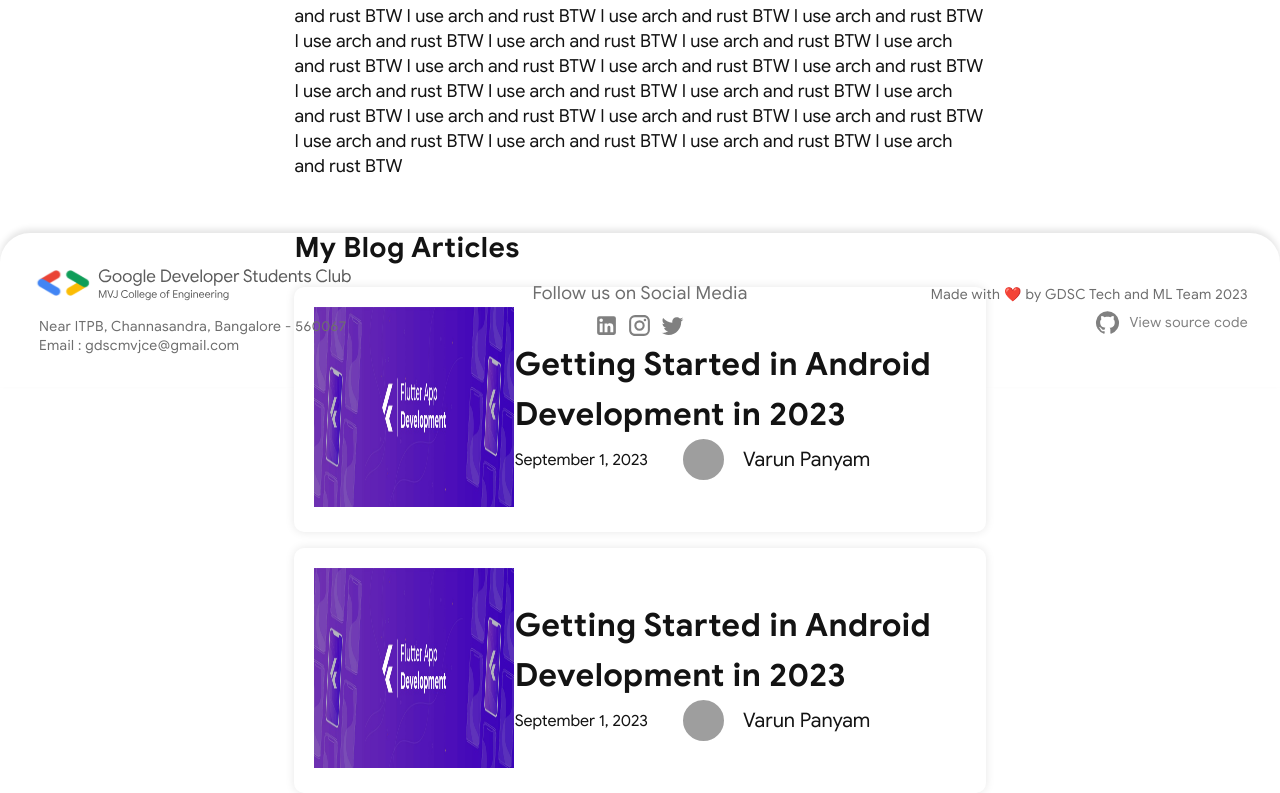
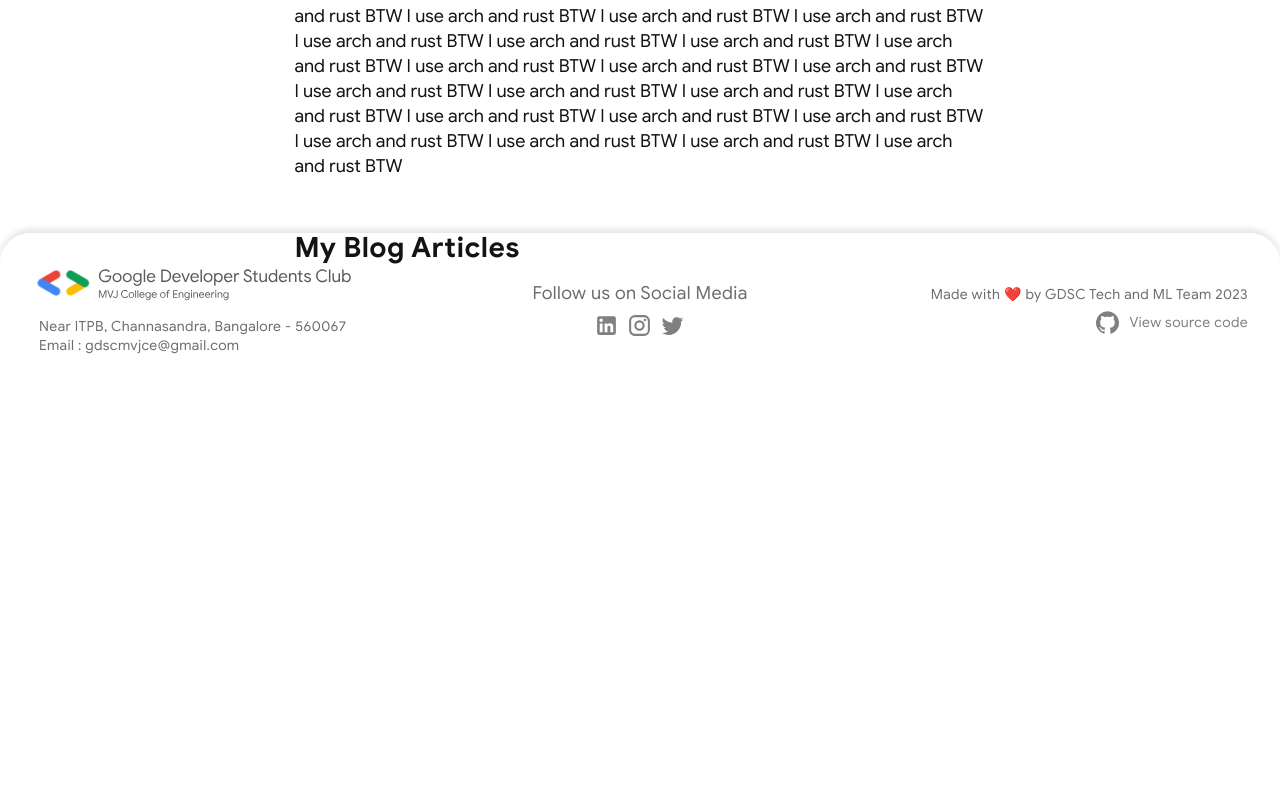
Before and after one commit to gdscmvj/gdscmvj-website, a Next.js app: page /profile/1 in a window 1280 px wide. Shown: the part 1077-1870 px from the top of the page. After the commit the page ends 1464 px from the top, so only its background shows below. Built offline with nearby package versions, Linux system fonts and the light colour scheme; grey boxes are pictures that could not be loaded.

Commit message:
deploy: GDSC-MVJCE/gdscmvjce-website@c631bc705cd9e6e62d1a471996e8409d4e59092c

```diff
--- a/components/articleFooter/ArticleFooter.jsx
+++ /dev/null
@@ -1,44 +0,0 @@
-import React from "react";
-import {
-  ArticleFooterContentContainer,
-  ArticleFooterImg,
-  ArticleFooterImgDiv,
-  ArticleFooterTextContainer,
-  ArticleFooterTitle
-} from "./ArticleFooter.styled";
-
-import Avatar from "../avatar/Avatar";
-import { article } from "@/constants/blogData";
-import Image from "next/image";
-import Typography from "../display/typography/Typography";
-import {
-  ArticleAuthor,
-  ArticleAuthorContainer,
-  ArticleDate,
-  ArticleMetaContainer
-} from "../blog/BlogArticle.styled";
-
-const ArticleFooter = () => {
-  return (
-    <ArticleFooterContentContainer>
-      <ArticleFooterImgDiv>
-        <Image src="/images/blogimg.png" width={200} height={200} alt="" />
-        {/* Please fix the image's properties accordingly. Hardcoded 200 for now */}
-      </ArticleFooterImgDiv>
-      <ArticleFooterTextContainer>
-        <ArticleFooterTitle>
-          <Typography variant="h2">{article.title}</Typography>
-        </ArticleFooterTitle>
-        <ArticleMetaContainer>
-          <ArticleDate>{article.publishedDate}</ArticleDate>
-          <ArticleAuthorContainer>
-            <Avatar url="https://img.freepik.com/free-photo/young-bearded-man-with-striped-shirt_273609-5677.jpg?w=2000" />
-            <ArticleAuthor>{article.author}</ArticleAuthor>
-          </ArticleAuthorContainer>
-        </ArticleMetaContainer>
-      </ArticleFooterTextContainer>
-    </ArticleFooterContentContainer>
-  );
-};
-
-export default ArticleFooter;
--- a/components/articleFooter/ArticleFooter.styled.js
+++ /dev/null
@@ -1,31 +0,0 @@
-import styled from "styled-components";
-
-export const ArticleFooterContentContainer = styled.div`
-  display: flex;
-  align-items: center;
-  justify-content: space-between;
-  width: 100%;
-  height: 245px;
-  gap: 70px;
-  border-radius: 10px;
-  background-color: ${({ theme }) => theme.colors.bgPrimary};
-  padding: 20px;
-  box-shadow: 0px 0px 10px 0px rgba(0, 0, 0, 0.1);
-`;
-
-export const ArticleFooterImgDiv = styled.div`
-  width: 20%;
-  height: 100%;
-  object-fit: cover;
-`;
-
-export const ArticleFooterTextContainer = styled.div`
-  display: flex;
-  flex-direction: column;
-  justify-content: space-between;
-`;
-
-export const ArticleFooterTitle = styled.div`
-  font-size: 40px;
-  font-weight: 700;
-`;
--- a/components/profile/ProfilePageComponent.jsx
+++ b/components/profile/ProfilePageComponent.jsx
@@ -24,7 +24,6 @@ import Typography from "@/components/display/typography/Typography";
 import GitHubIcon from "@mui/icons-material/GitHub";
 import InstagramIcon from "@mui/icons-material/Instagram";
 import LinkedInIcon from "@mui/icons-material/LinkedIn";
-import ArticleFooter from "@/components/articleFooter/ArticleFooter";
 
 const ProfilePageComponent = () => {
   return (
@@ -85,10 +84,7 @@ const ProfilePageComponent = () => {
             <ProfileFooterHeading>
               <Typography variant="h3">My Blog Articles</Typography>
             </ProfileFooterHeading>
-            <ProfileFooterContent>
-              <ArticleFooter />
-              <ArticleFooter />
-            </ProfileFooterContent>
+            <ProfileFooterContent></ProfileFooterContent>
           </ProfileFooter>
         </ProfileDiv>
       </Profile>
```
Also changed, not shown: site.webmanifest.
